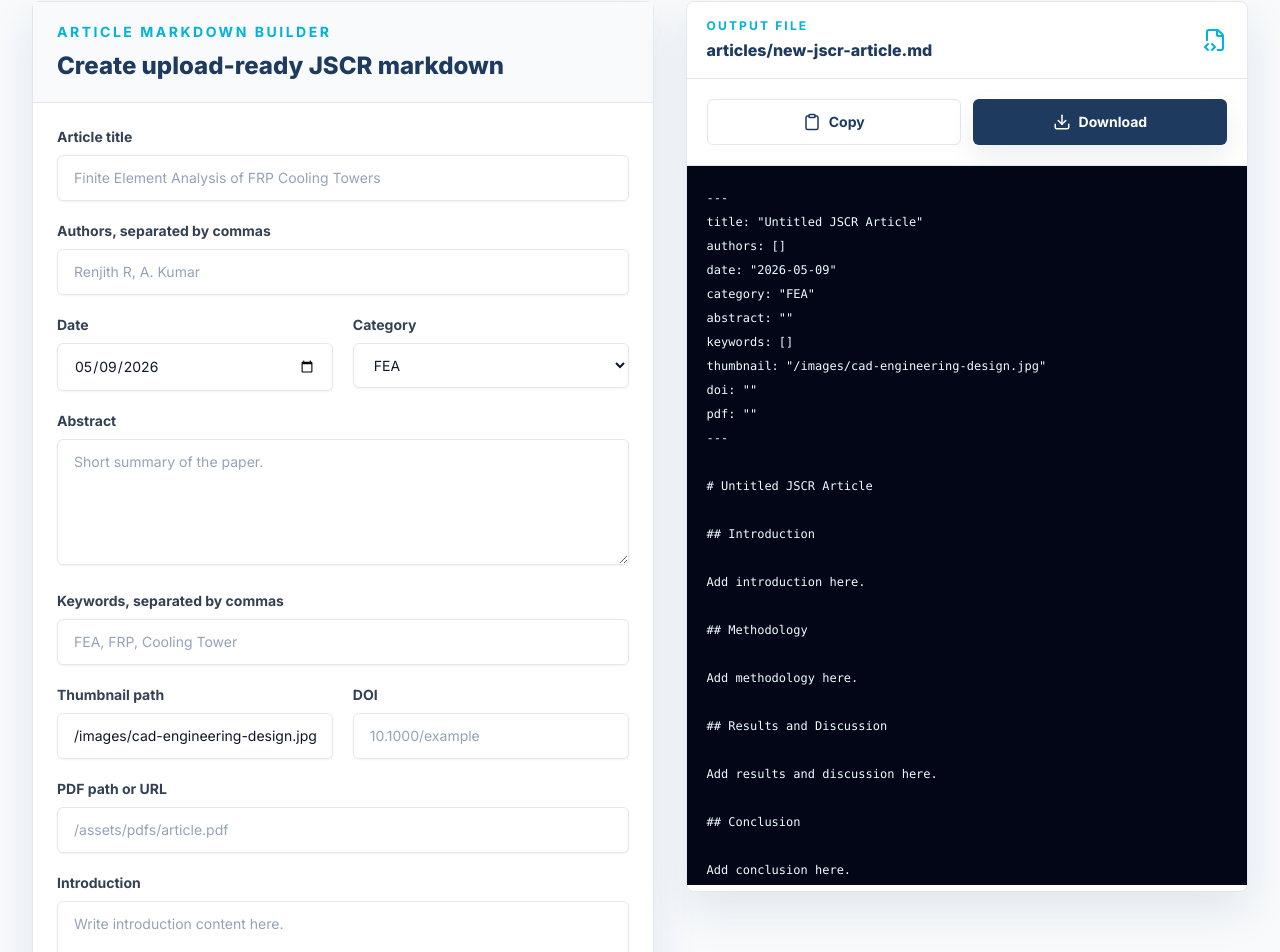
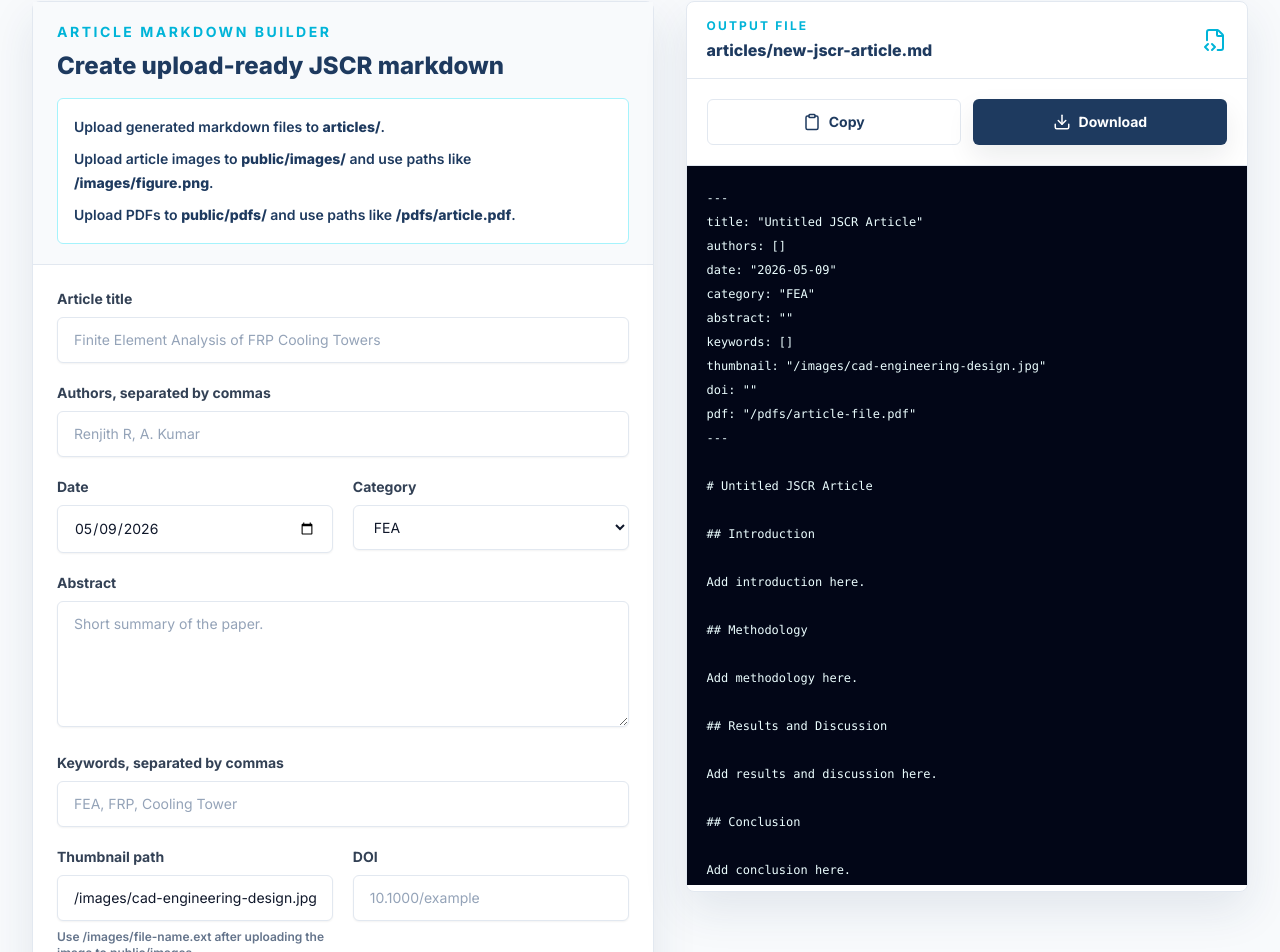
Before and after one commit to renjith499/jscr-journal, a Next.js app: page /md in a window 1280 px wide. Shown: the part 336-1288 px from the top of the page. Built offline with nearby package versions, Linux system fonts and the light colour scheme.

Commit message:
Update markdown builder upload paths

```diff
--- a/components/MarkdownBuilder.jsx
+++ b/components/MarkdownBuilder.jsx
@@ -14,7 +14,7 @@ const initialArticle = {
   keywords: "",
   thumbnail: "/images/cad-engineering-design.jpg",
   doi: "",
-  pdf: "",
+  pdf: "/pdfs/article-file.pdf",
   introduction: "",
   methodology: "",
   results: "",
@@ -109,6 +109,11 @@ export function MarkdownBuilder() {
         <div className="border-b border-slate-200 bg-slate-50 px-6 py-5 dark:border-slate-800 dark:bg-slate-950">
           <p className="text-sm font-bold uppercase tracking-[0.18em] text-accent">Article Markdown Builder</p>
           <h2 className="mt-2 text-2xl font-extrabold text-primary dark:text-white">Create upload-ready JSCR markdown</h2>
+          <div className="mt-4 grid gap-2 rounded-md border border-cyan-200 bg-white p-4 text-sm font-semibold leading-6 text-primary dark:border-cyan-900 dark:bg-slate-900 dark:text-cyan-100">
+            <p>Upload generated markdown files to <span className="font-extrabold">articles/</span>.</p>
+            <p>Upload article images to <span className="font-extrabold">public/images/</span> and use paths like <span className="font-extrabold">/images/figure.png</span>.</p>
+            <p>Upload PDFs to <span className="font-extrabold">public/pdfs/</span> and use paths like <span className="font-extrabold">/pdfs/article.pdf</span>.</p>
+          </div>
         </div>
 
         <div className="grid gap-5 p-6">
@@ -149,6 +154,7 @@ export function MarkdownBuilder() {
             <label>
               <span className="mb-2 block text-sm font-bold text-slate-700 dark:text-slate-200">Thumbnail path</span>
               <input className={inputClass()} value={article.thumbnail} onChange={(event) => updateField("thumbnail", event.target.value)} placeholder="/images/cad-engineering-design.jpg" />
+              <span className="mt-2 block text-xs font-semibold text-slate-500 dark:text-slate-400">Use /images/file-name.ext after uploading the image to public/images.</span>
             </label>
             <label>
               <span className="mb-2 block text-sm font-bold text-slate-700 dark:text-slate-200">DOI</span>
@@ -158,7 +164,8 @@ export function MarkdownBuilder() {
 
           <label>
             <span className="mb-2 block text-sm font-bold text-slate-700 dark:text-slate-200">PDF path or URL</span>
-            <input className={inputClass()} value={article.pdf} onChange={(event) => updateField("pdf", event.target.value)} placeholder="/assets/pdfs/article.pdf" />
+            <input className={inputClass()} value={article.pdf} onChange={(event) => updateField("pdf", event.target.value)} placeholder="/pdfs/article.pdf" />
+            <span className="mt-2 block text-xs font-semibold text-slate-500 dark:text-slate-400">Use /pdfs/file-name.pdf after uploading the PDF to public/pdfs. Leave blank if no PDF is available.</span>
           </label>
 
           {[
```
